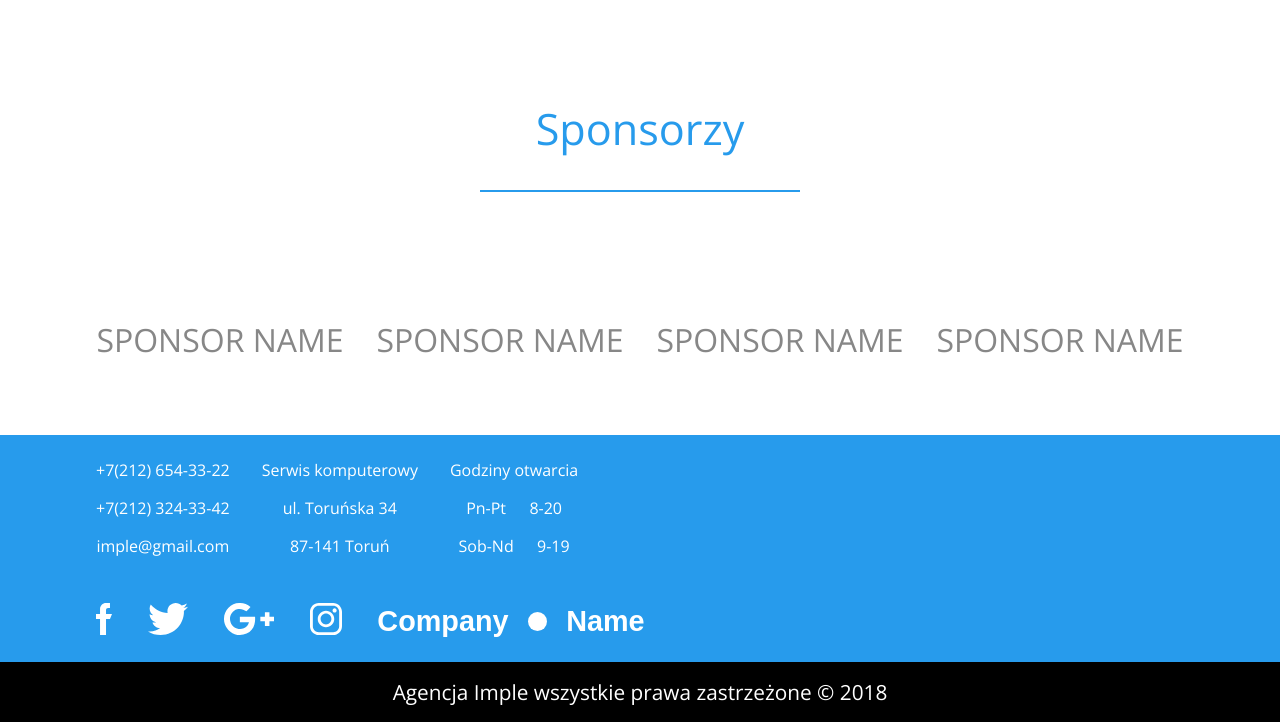
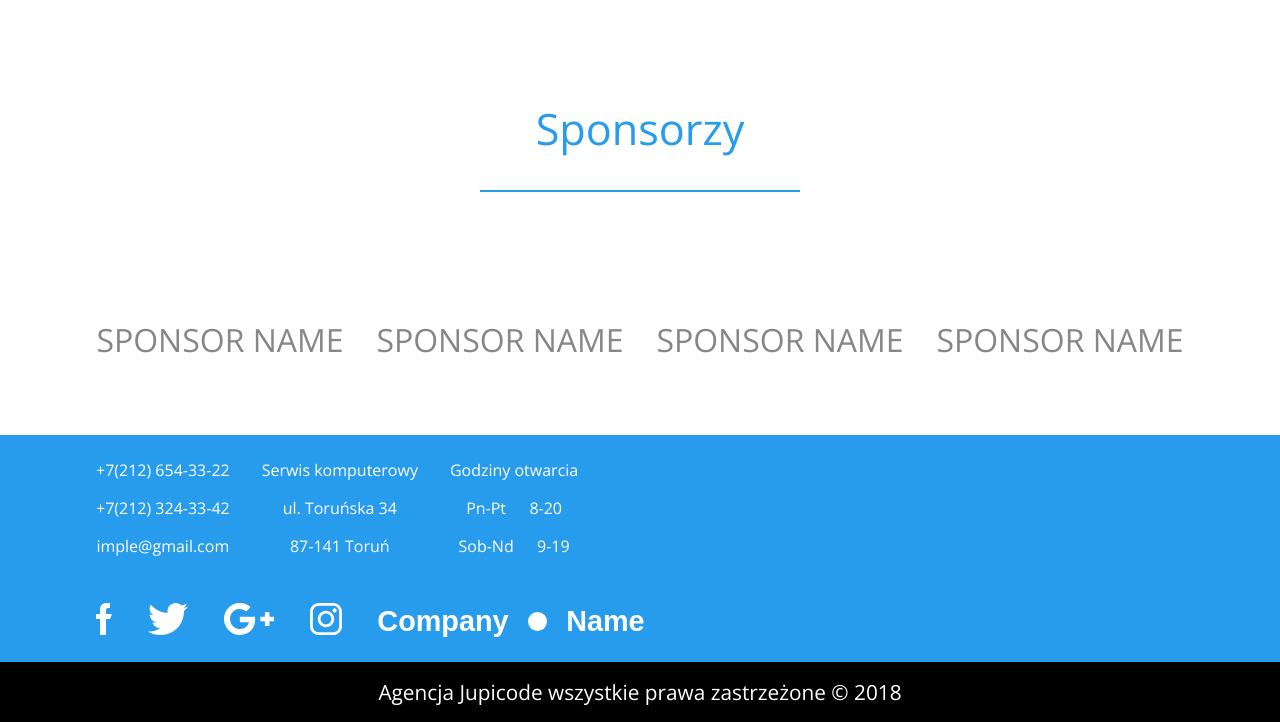
Before and after one commit to DybekK/computerservice, a plain HTML site: page index.html in a window 1280 px wide. Shown: the part 2642-3364 px from the top of the page. Drawn offline with nearby package versions, Linux system fonts and the light colour scheme; a web font is replaced by a local one.

Commit message:
copyright

```diff
--- a/index.html
+++ b/index.html
@@ -200,7 +200,7 @@
             </a>
         </div>
         <div class="copyrights">
-        <h2>Agencja Imple wszystkie prawa zastrzeżone &copy; 2018</h2>
+        <h2>Agencja Jupicode wszystkie prawa zastrzeżone &copy; 2018</h2>
         </div>
     </div>
 
```
